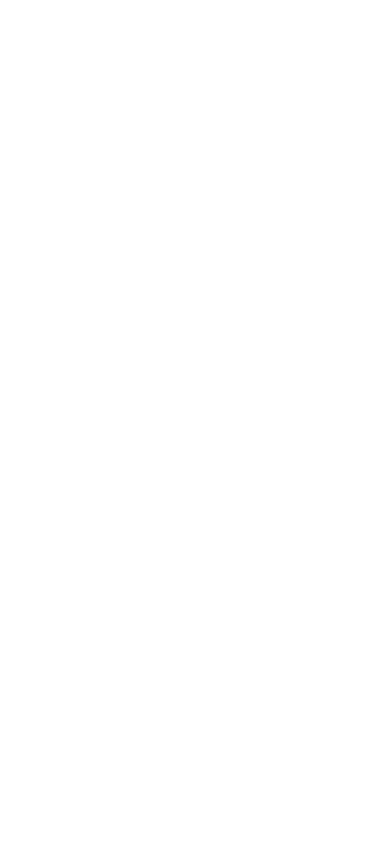
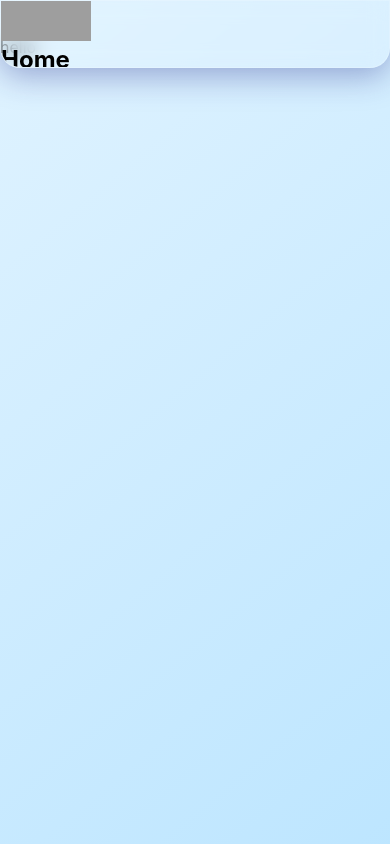
Before and after one commit to Hartaj-Singh-Dev/Elit-Dynamon, a Next.js app in the folder elit-dynamon-client/: page / in a window 390 px wide. Shown: the top 844 px of the page. Built offline with nearby package versions, Linux system fonts and the light colour scheme; grey boxes are pictures that could not be loaded.

Commit message:
designing navbar in progress

```diff
--- a/elit-dynamon-client/pages/_document.tsx
+++ b/elit-dynamon-client/pages/_document.tsx
@@ -5,7 +5,6 @@
     return (
       <Html>
         <Head>
-       <title>Elit Dynamon | Articles for geeks</title>
         <meta name="description" content="Generated by create next app" />
         <link rel="shortcut icon" href="/favicon.ico" type="image/x-icon" />
 	      </Head>
--- a/elit-dynamon-client/pages/index.tsx
+++ b/elit-dynamon-client/pages/index.tsx
@@ -1,24 +1,62 @@
 import Head from "next/head";
+import styles from "../styles/Home.module.scss";
+import Link from "next/link";
 import Image from "next/image";
-import styles from "../styles/Home.module.scss";
+
 
 export default function Home() {
   return (
     <>
       <Head>
+     <title>Elit Dynamon | Articles for geeks</title>
+      </Head>
+          <main className={styles.homePage}>
+            <nav className={styles.sideNavbar}>
+              <div className={styles.mainContentLinks}>
+                <div className="logo">
+                  <Link href="/">
+                    <Image  height={40}  width={90}  src="/Elit Dynamon-SVG.svg" alt="" />
+                  </Link>
+                </div>
+                <div className={styles.allLinks}>
+                  <div className="homeLink">
+                    <Link href="/home">
+                     <h2>Home</h2>
+                    </Link>
+                  </div>
+                  <div className="ArticlesLink">
+                <Link href="/blog">
+                  <h2>Articles</h2>
+                    </Link>
+                  </div>
+                  <div className="AboutUsLink">
+                    <Link href="/aboutus">
+                      <h2>About us</h2>
+                    </Link>
+                  </div>
+                  <div className="contactLink">
+                    <Link href="/contactUs">
+                      <h2>Contact US</h2>
+                    </Link>
+                  </div>
+                </div>
+              </div>
+              <div className={styles.socialMediaLinks}>
 
-      </Head>
-      <div>
-        {/* <main className={styles.homePageBG}>
-          <section>
-            <div className={styles.sideNavbar}></div>
-            <div className={styles.homePageContent}>
-
-            </div>
-          </section>
-          <footer></footer>
-        </main> */}
-      </div>
+              </div>
+            </nav>
+            <section className={styles.homePageContent}>
+              <div className={styles.home}>
+                hello
+              </div>
+              <div className={styles.home}>
+                hello world
+              </div>
+              <footer>
+                hello world
+              </footer>
+            </section>
+          </main>
     </>
   );
 }
--- a/elit-dynamon-client/styles/Home.module.scss
+++ b/elit-dynamon-client/styles/Home.module.scss
@@ -1,30 +1,93 @@
-// main.homePageBG {
-//   // Main background
-//   background-color: #b7e2ff;
-//   width: 100vw;
-//   min-height: 100vh;
-//   // Main background
 
-//   section {
-//     width: 100vw;
-//     height: 100vh;
-//   }
-
-//   // sideNavbar
-
-//   section div.sideNavbar {
-//     position: sticky;
-//     height: 100%;
-//     width: 20%;
-//     background: rgba( 255, 255, 255, 0.10 );
-//     box-shadow: 0 8px 32px 0 rgba( 31, 38, 135, 0.37 );
-//     backdrop-filter: blur( 20.0px );
-//     -webkit-backdrop-filter: blur( 20.0px );
-//     border: 0.5px solid rgba( 255, 255, 255, 0.18 );
-//     border-top-right-radius: 10%;
-//     border-bottom-right-radius: 10%;
-//   }
-//   //sidebar
+$main-Bg-color:#9CC2D5;
+$bg-color:#0063B1;
+$secondary-bg-color:#e0f3ff;
+$secondary-2-bg-color:#9fdaff;
 
 
-// }
+
+  main.homePage {
+    width: 100vw;
+    max-width: 100vw;
+    min-height: 100vh;
+   display: flex;
+
+    // sideBar
+    nav.sideNavbar {
+      position: fixed;
+      top: 0;
+      left: 0;
+      min-height: 2rem;
+      height: 100%;
+      width: 15%;
+      background: rgba(255, 255, 255, 0.1);
+      box-shadow: 0 8px 32px 0 rgba(31, 38, 135, 0.37);
+      backdrop-filter: blur(10px);
+      -webkit-backdrop-filter: blur(10px);
+      border: 0.5px solid rgba(255, 255, 255, 0.18);
+    }
+
+    section.homePageContent{
+     min-height: 100vh;
+      width: 85%;
+      margin: 0 0 0 15%;
+
+      div.home{
+        height: 100%;
+        width: 100%;
+      }
+
+      footer{
+        width: 100%;
+        height: 8rem;
+      }
+
+
+    }
+
+    // sidebar
+  }
+
+  footer.foot{
+    width: 100vw;
+    height: 8rem;
+  }
+
+
+
+// Media Queries
+@media only screen and (max-width: 700px) {
+
+  main.homePage{
+    display: flex;
+    flex-direction: column;
+    nav.sideNavbar{
+      position: fixed;
+      top: 0;
+      left: 0;
+      height: 8%;
+      z-index: 100;
+      width: 100%;
+      border-top-right-radius: 0;
+      border-bottom-left-radius: 20px;
+      border-bottom-right-radius:20px;
+      transition: all 0.5s;
+      display: flex;
+      flex-direction: column;
+    }
+    section.homePageContent{
+      min-height: 100vh;
+       width: 100%;
+       margin: 9.5% 0 0 0 ;
+
+       div.home{
+         height: 100vh;
+         z-index: -1;
+         width: 100vw;
+       }
+     }
+  }
+
+}
+
+// Media Queries
--- a/elit-dynamon-client/styles/globals.scss
+++ b/elit-dynamon-client/styles/globals.scss
@@ -1,15 +1,22 @@
-*,
-*::before,
-*::after {
+
+*,*::before,*::after {
   margin: 0;
   padding: 0;
   box-sizing: border-box;
   -webkit-box-sizing: border-box;
   -moz-box-sizing: border-box;
 
+  overflow-x: hidden;
+
   font-family: -apple-system, BlinkMacSystemFont, Segoe UI, Roboto, Oxygen,
     Ubuntu, Cantarell, Fira Sans, Droid Sans, Helvetica Neue, sans-serif;
 }
+
+
+body{
+  background-image: linear-gradient(320deg, #9fdaff , #e0f3ff);
+}
+
 
 a {
   color: inherit;
```
Also changed, not shown: 1 other file (tests, documents, lock files or other folders).
